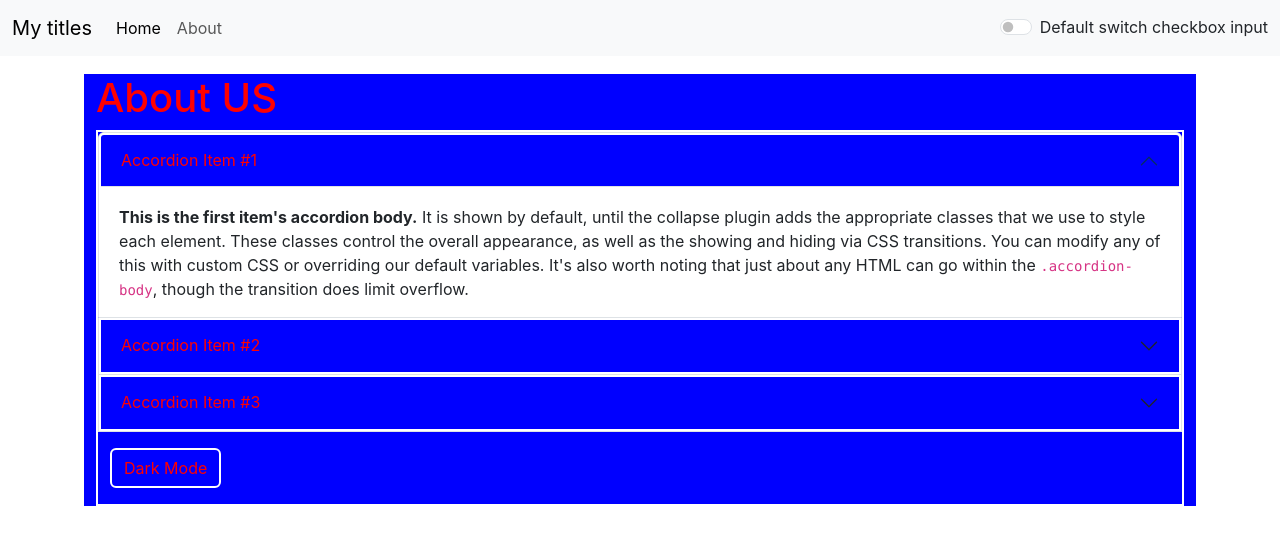
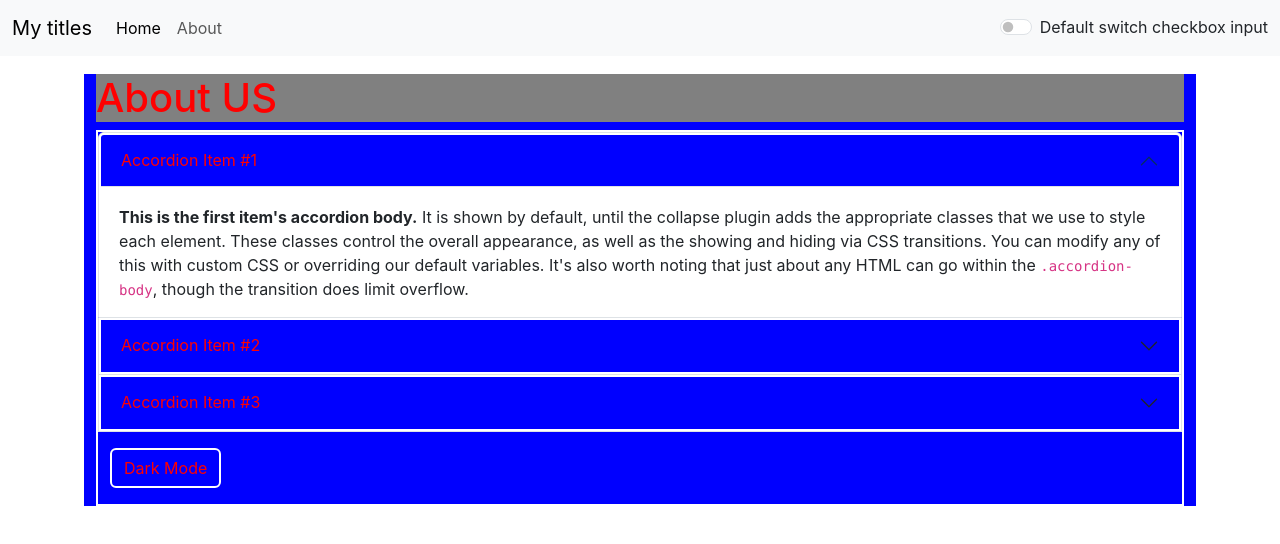
Before and after one commit to khushbooz/harry-practical, a React (Create React App) app: page /about in a window 1280 px wide. Shown: the top 544 px of the page. Built offline with nearby package versions, Linux system fonts and the light colour scheme.

Commit message:
'refactorandfixes'

```diff
--- a/src/App.js
+++ b/src/App.js
@@ -81,7 +81,7 @@ function App() {
             <Routes>
               {/* /users --> Component 1
                   /users/home --> Component 2 */}
-              <Route exact path="/about" element={<About />} >
+              <Route exact path="/about" element={<About newModes = {newModes} />} >
               </Route>
               <Route exact path="/" element={<TextForm showAlert={showAlert} heading="Enter the text to analyze below" newModes = {newModes}/>}>
               </Route>
--- a/src/components/About.js
+++ b/src/components/About.js
@@ -1,6 +1,6 @@
 import React, {useState} from 'react'
 
-export default function About() {
+export default function About(props) {
   const [mode, setMode] = useState('Dark Mode');
   const [newStyle, setNewStyle] = useState({
     color: 'red',
@@ -26,7 +26,7 @@ export default function About() {
   return (
     <>
       <div className='container' style={newStyle}>
-        <h1>About US</h1>
+        <h1 style = {{ backgroundColor: props.newModes.mymode === 'light' ? 'grey' : 'black' } }>About US</h1>
         <div className="accordion" id="accordionExample" style={newStyle}>
             <div className="accordion-item">
                 <h2 className="accordion-header">
--- a/src/components/Alert.js
+++ b/src/components/Alert.js
@@ -6,9 +6,11 @@ export default function Alert(props) {
        return lower.charAt(0).toUppercase + lower.slice(1);
     }
   return (
-      props.alert && <div class={`alert alert-${props.alert.type} alert-dismissible fade show`} role="alert">
+    <div>
+      { props.alert && <div className={`alert alert-${props.alert.type} alert-dismissible fade show`} role="alert">
       {props.alert.type} : {props.alert.msg}
-        {/* <button type="button" class="btn-close" data-bs-dismiss="alert" aria-label="Close"></button> */}
-      </div>
+        {/* <button type="button" className="btn-close" data-bs-dismiss="alert" aria-label="Close"></button> */}
+      </div>}
+    </div>
   )
 }
--- a/src/components/TextForm.js
+++ b/src/components/TextForm.js
@@ -25,14 +25,15 @@ export default function TextForm(props) {
         <div className="mb-3">
             <label forhtml="exampleFormControlTextarea1" className="form-label mx-2">{props.heading}</label>
             <textarea className="form-control mx-2" style = {{ backgroundColor: props.newModes.mymode === 'light' ? 'grey' : 'black' } } value = {text} onChange={handleChange} id="exampleFormControlTextarea1" rows="8"></textarea>
-            <button className="btn btn-primary mx-2" onClick={handleClick} >Convert to Uppercase</button>
-            <button className="btn btn-primary mx-2" onClick={handleSpeachClick} >Speech</button>
+            <button disabled={text.length === 0} className="btn btn-primary mx-2" onClick={handleClick} >Convert to Uppercase</button>
+            <button disabled={text.length === 0} className="btn btn-primary mx-2" onClick={handleSpeachClick} >Speech</button>
         </div>
+
     </div>
     <div className="container">
       <h1> Summary</h1>
       <p>
-      {text.split(' ').length} words and {text.length} characters
+      {text.split('/\s+/').filter((e) => { return e.length !== 0}).length} words and {text.length} characters
       </p>
       <p>Preview : </p>
       <p> {text.length > 0 ? text : 'Enter to see the preview'} </p>
```
